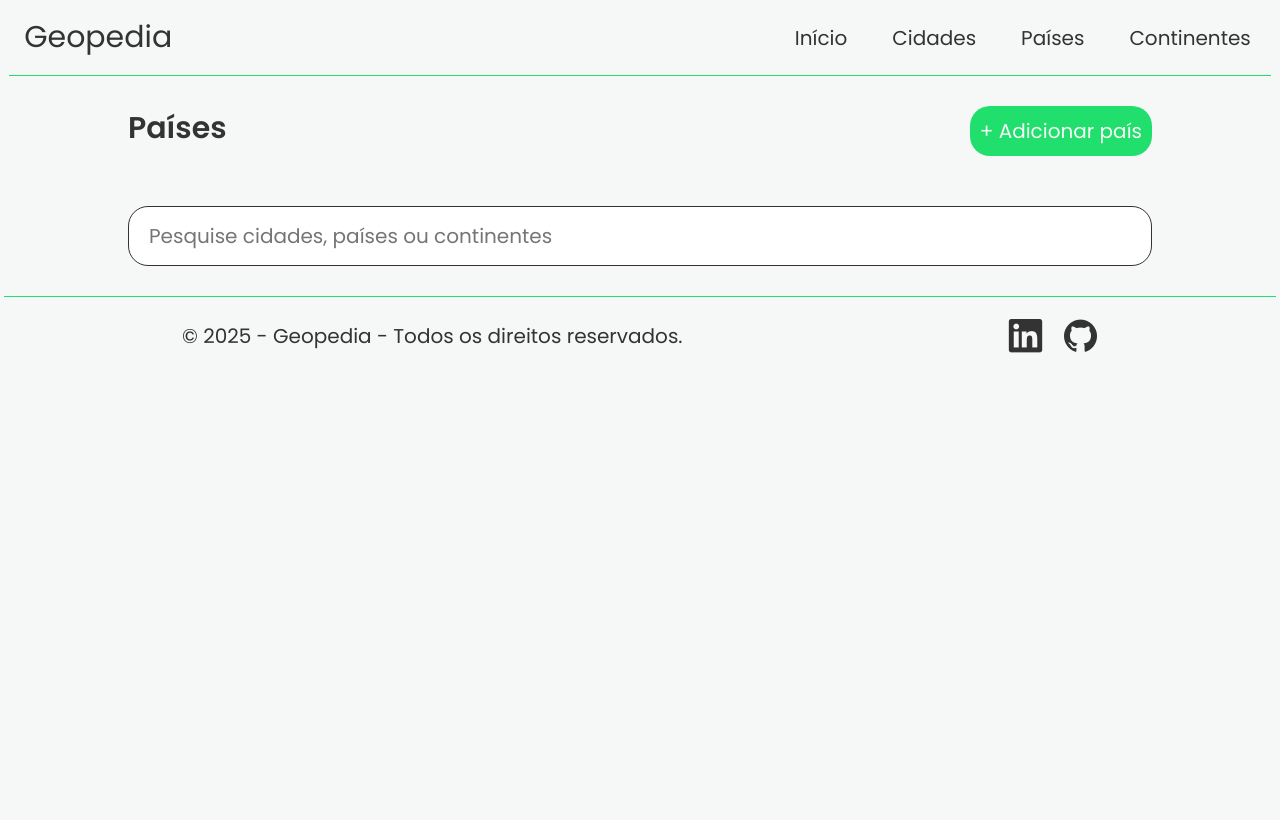
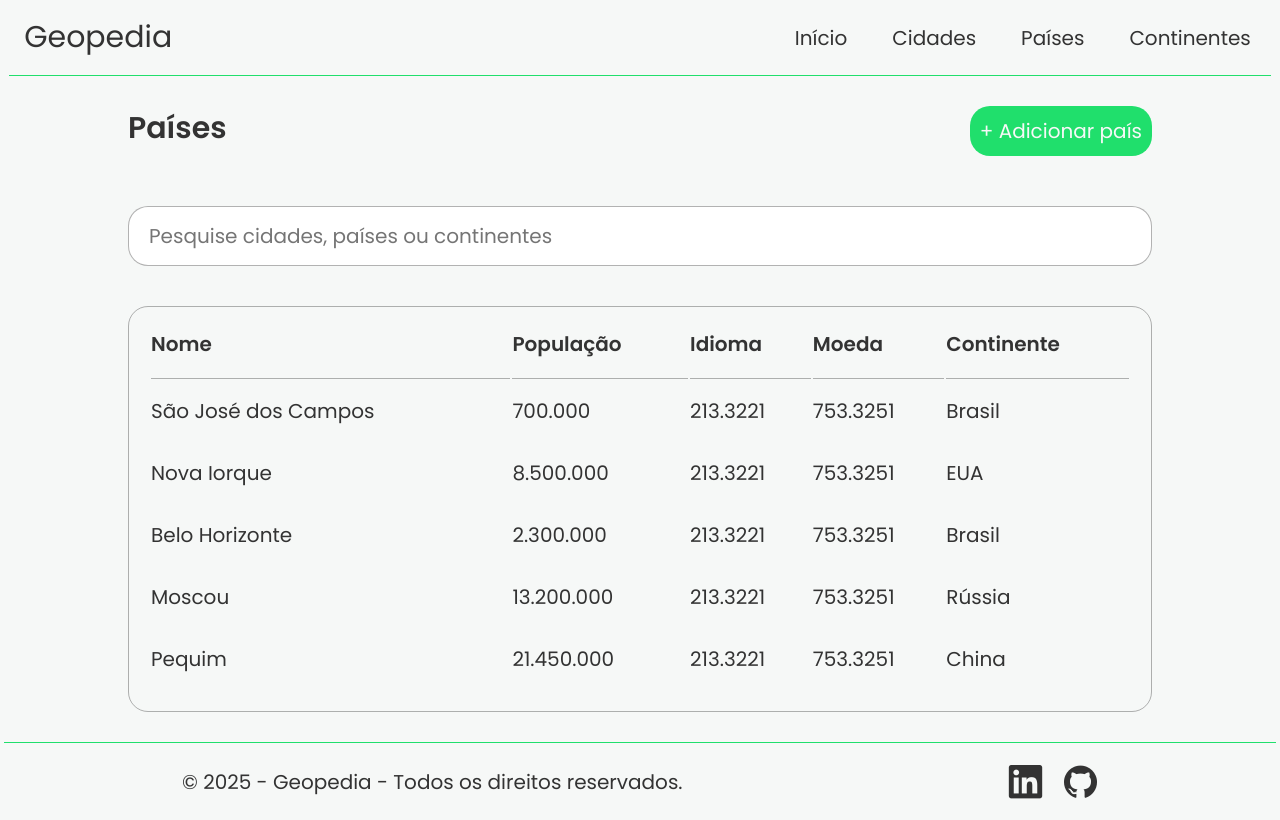
Before and after one commit to ViniElias/Geopedia-Frontend, a React (Vite) app: page /paises in a window 1280 px wide. Built offline with nearby package versions, Linux system fonts and the light colour scheme.

Commit message:
Add componentes de tabela com dados mockados em todas as páginas

```diff
--- a/src/components/Card/Card.css
+++ b/src/components/Card/Card.css
@@ -8,6 +8,7 @@
     padding: 20px;
     box-shadow: 6px 6px 8px rgba(32, 223, 108, 0.1);
     transition: 0.2s ease;
+    min-height: 150px;
 }
 
 .card-content:hover {
--- a/src/components/SearchBar/SearchBar.css
+++ b/src/components/SearchBar/SearchBar.css
@@ -1,6 +1,6 @@
 .searchBar {
     border-radius: 20px;
-    border: 1px solid #333;
+    border: 1px solid #50505070;
     width: 100%;
     height: 60px;
     padding-left: 20px;
--- /dev/null
+++ b/src/components/TableCity/TableCity.css
@@ -0,0 +1,21 @@
+.table {
+    margin-top: 40px;
+    border: 1px solid #50505070;
+    border-radius: 20px;
+    padding: 20px;
+    text-align: justify;
+}
+
+.table-header {
+    height: 50px;
+    vertical-align: top;
+}
+
+.table-header th {
+    border-bottom: 1px solid #50505070;
+}
+
+.table-row {
+    height: 50px;
+    text-align: start;
+}
--- /dev/null
+++ b/src/components/TableCity/TableCity.tsx
@@ -0,0 +1,52 @@
+import "./TableCity.css";
+
+const TableCity = () => {
+    return (
+        <table className="table">
+            <tr className="table-header">
+                <th>Nome</th>
+                <th>População</th>
+                <th>Latitude</th>
+                <th>Longitude</th>
+                <th>País</th>
+            </tr>
+            <tr className="table-row">
+                <td>São José dos Campos</td>
+                <td>700.000</td>
+                <td>213.3221</td>
+                <td>753.3251</td>
+                <td>Brasil</td>
+            </tr>
+            <tr className="table-row">
+                <td>Nova Iorque</td>
+                <td>8.500.000</td>
+                <td>213.3221</td>
+                <td>753.3251</td>
+                <td>EUA</td>
+            </tr>
+            <tr className="table-row">
+                <td>Belo Horizonte</td>
+                <td>2.300.000</td>
+                <td>213.3221</td>
+                <td>753.3251</td>
+                <td>Brasil</td>
+            </tr>
+            <tr className="table-row">
+                <td>Moscou</td>
+                <td>13.200.000</td>
+                <td>213.3221</td>
+                <td>753.3251</td>
+                <td>Rússia</td>
+            </tr>
+            <tr className="table-row">
+                <td>Pequim</td>
+                <td>21.450.000</td>
+                <td>213.3221</td>
+                <td>753.3251</td>
+                <td>China</td>
+            </tr>
+        </table>
+    )
+}
+
+export default TableCity;
--- /dev/null
+++ b/src/components/TableContinent/TableContinent.css
@@ -0,0 +1,11 @@
+.h1 {
+    width: 20%;
+}
+
+.h2 {
+    width: 80%;
+}
+
+.table-row td {
+    padding: 15px 0;
+}
--- /dev/null
+++ b/src/components/TableContinent/TableContinent.tsx
@@ -0,0 +1,34 @@
+import "./TableContinent.css";
+
+const TableContinent = () => {
+    return (
+        <table className="table">
+            <tr className="table-header">
+                <th className="h1">Nome</th>
+                <th className="h2">Descrição</th>
+            </tr>
+            <tr className="table-row">
+                <td>Europa</td>
+                <td>Lorem ipsum dolor sit amet, consectetur adipisicing elit. Rem commodi maxime distinctio voluptates mollitia veritatis cum facilis impedit aut iusto!</td>
+            </tr>
+            <tr className="table-row">
+                <td>Nova Iorque</td>
+                <td>Lorem ipsum dolor, sit amet consectetur adipisicing elit. Numquam et mollitia saepe at fugit dolorum ducimus error repudiandae non suscipit?</td>
+            </tr>
+            <tr className="table-row">
+                <td>Belo Horizonte</td>
+                <td>2.300.000</td>
+            </tr>
+            <tr className="table-row">
+                <td>Moscou</td>
+                <td>13.200.000</td>
+            </tr>
+            <tr className="table-row">
+                <td>Pequim</td>
+                <td>21.450.000</td>
+            </tr>
+        </table>
+    )
+}
+
+export default TableContinent;
--- /dev/null
+++ b/src/components/TableCountry/TableCountry.tsx
@@ -0,0 +1,52 @@
+import "./TableCountry.css";
+
+const TableCountry = () => {
+    return (
+        <table className="table">
+            <tr className="table-header">
+                <th>Nome</th>
+                <th>População</th>
+                <th>Idioma</th>
+                <th>Moeda</th>
+                <th>Continente</th>
+            </tr>
+            <tr className="table-row">
+                <td>São José dos Campos</td>
+                <td>700.000</td>
+                <td>213.3221</td>
+                <td>753.3251</td>
+                <td>Brasil</td>
+            </tr>
+            <tr className="table-row">
+                <td>Nova Iorque</td>
+                <td>8.500.000</td>
+                <td>213.3221</td>
+                <td>753.3251</td>
+                <td>EUA</td>
+            </tr>
+            <tr className="table-row">
+                <td>Belo Horizonte</td>
+                <td>2.300.000</td>
+                <td>213.3221</td>
+                <td>753.3251</td>
+                <td>Brasil</td>
+            </tr>
+            <tr className="table-row">
+                <td>Moscou</td>
+                <td>13.200.000</td>
+                <td>213.3221</td>
+                <td>753.3251</td>
+                <td>Rússia</td>
+            </tr>
+            <tr className="table-row">
+                <td>Pequim</td>
+                <td>21.450.000</td>
+                <td>213.3221</td>
+                <td>753.3251</td>
+                <td>China</td>
+            </tr>
+        </table>
+    )
+}
+
+export default TableCountry;
--- a/src/index.css
+++ b/src/index.css
@@ -74,5 +74,6 @@ body {
     width: 80%;
     margin: 0 auto;
     display: flex;
+    flex-direction: column;
     justify-content: center;
 }
--- a/src/pages/Cidades.tsx
+++ b/src/pages/Cidades.tsx
@@ -2,6 +2,7 @@ import AddButton from "../components/AddButton/AddButton";
 import Footer from "../components/Footer/Footer";
 import Header from "../components/Header/Header";
 import SearchBar from "../components/SearchBar/SearchBar";
+import TableCity from "../components/TableCity/TableCity";
 
 const Cidades = () => {
     return (
@@ -16,6 +17,7 @@ const Cidades = () => {
                 </div>
                 <div className="table-content">
                     <SearchBar />
+                    <TableCity />
                 </div>
             </div>
             <div>
--- a/src/pages/Continentes.tsx
+++ b/src/pages/Continentes.tsx
@@ -2,6 +2,7 @@ import AddButton from "../components/AddButton/AddButton";
 import Footer from "../components/Footer/Footer";
 import Header from "../components/Header/Header";
 import SearchBar from "../components/SearchBar/SearchBar";
+import TableContinent from "../components/TableContinent/TableContinent";
 
 const Continentes = () => {
     return (
@@ -16,6 +17,7 @@ const Continentes = () => {
                 </div>
                 <div className="table-content">
                     <SearchBar />
+                    <TableContinent />
                 </div>
             </div>
             <div>
--- a/src/pages/Paises.tsx
+++ b/src/pages/Paises.tsx
@@ -2,6 +2,7 @@ import AddButton from "../components/AddButton/AddButton";
 import Footer from "../components/Footer/Footer";
 import Header from "../components/Header/Header";
 import SearchBar from "../components/SearchBar/SearchBar";
+import TableCountry from "../components/TableCountry/TableCountry";
 
 const Paises = () => {
     return (
@@ -16,6 +17,7 @@ const Paises = () => {
                 </div>
                 <div className="table-content">
                     <SearchBar />
+                    <TableCountry />
                 </div>
             </div>
             <div>
```
Also changed, not shown: src/components/TableCountry/TableCountry.css (added).
